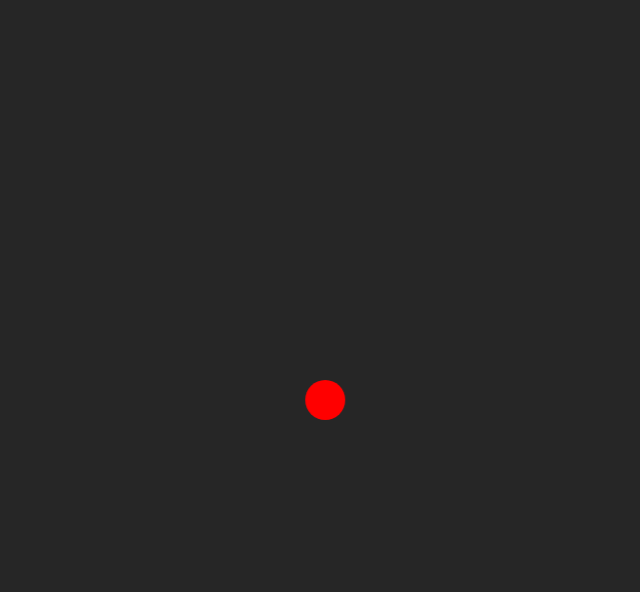
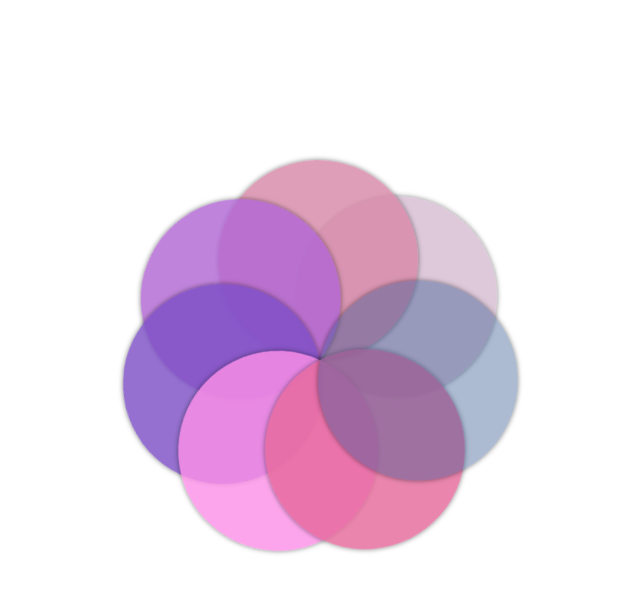
Before and after one commit to 523711167/css2024, a React (Create React App) app: page / in a window 1280 px wide. Shown: the top 592 px of the page, without its empty margins (292-932 px from the left). Built offline with nearby package versions, Linux system fonts and the light colour scheme.

Commit message:
啥也不是

```diff
--- /dev/null
+++ b/src/26-动画效果2/index.css
@@ -0,0 +1,64 @@
+ul {
+    margin: 0;
+    padding: 0;
+    position: absolute;
+    top: 20%;
+    left: 40%;
+}
+
+ul li {
+    list-style: none;
+    width: 200px;
+    height: 200px;
+    position: absolute;
+    top: 0;
+    border-radius: 50%;
+    box-shadow: 0 0 5px rgba(0, 0, 0, 0.5);
+    transform-origin: bottom;
+    animation: animate 7s linear infinite;
+}
+
+@keyframes animate {
+    0% {
+        transform: rotate(0);
+    }
+
+    100% {
+        transform: rotate(360deg);
+    }
+}
+
+ul li:nth-child(1) {
+    animation-delay: 0s;
+    background: rgba(214, 188, 211, 0.8);
+}
+
+ul li:nth-child(2) {
+    animation-delay: 1s;
+    background: rgba(216, 134, 167, 0.8);
+}
+
+ul li:nth-child(3) {
+    animation-delay: 2s;
+    background: rgba(177, 101, 212, 0.8);
+}
+
+ul li:nth-child(4) {
+    animation-delay: 3s;
+    background: rgba(123, 77, 197, 0.8);
+}
+
+ul li:nth-child(5) {
+    animation-delay: 4s;
+    background: rgba(253, 143, 232, 0.8);
+}
+
+ul li:nth-child(6) {
+    animation-delay: 5s;
+    background: rgba(229, 103, 154, 0.8);
+}
+
+ul li:nth-child(7) {
+    animation-delay: 6s;
+    background: rgba(48, 83, 144, 0.4);
+}
--- /dev/null
+++ b/src/26-动画效果2/index.jsx
@@ -0,0 +1,24 @@
+import React from 'react'
+import './index.css'
+/**
+ *
+ * @Author pxx
+ * @DATA 2023/10/9 14:44
+ */
+function Index() {
+	return (
+		<>
+      <ul>
+        <li></li>
+        <li></li>
+        <li></li>
+        <li></li>
+        <li></li>
+        <li></li>
+        <li></li>
+      </ul>
+		</>
+	)
+}
+
+export default Index
--- a/src/App.js
+++ b/src/App.js
@@ -20,7 +20,8 @@
 // import Index from './22-简单文字跳动'
 // import Index from './23-小球跳动加载'
 // import Index from './24-翻页文本css效果'
-import Index from './25-动画效果1'
+// import Index from './25-动画效果1'
+import Index from './26-动画效果2'
 
 
 function App() {
```
